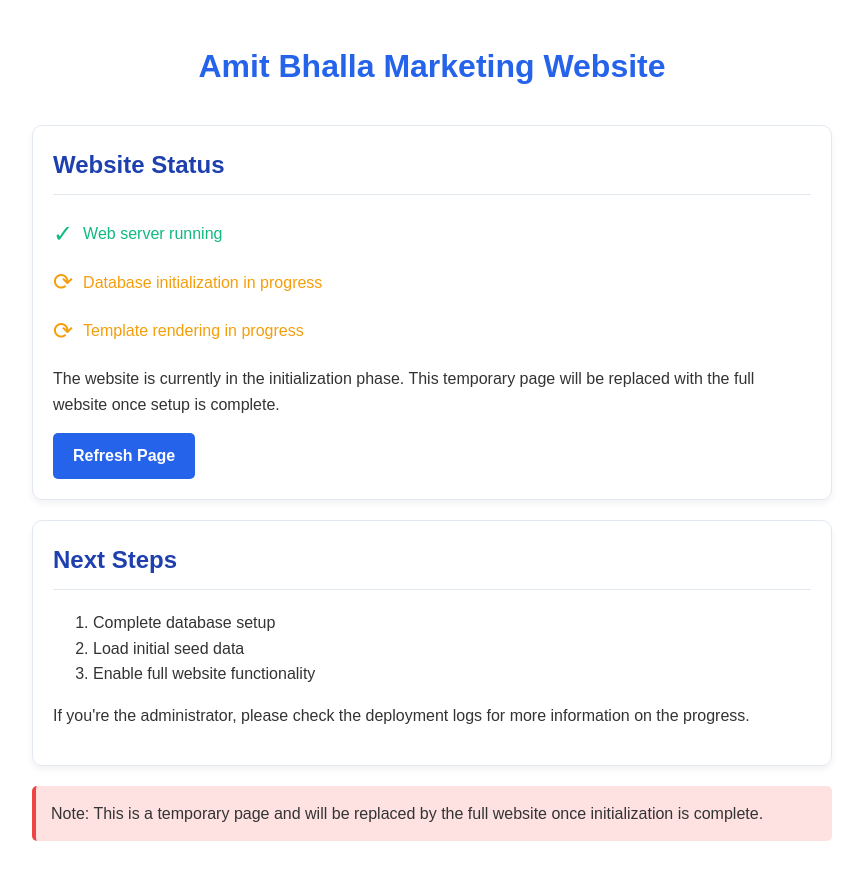
After one commit to amitbhalla/pythonhome, a Django app: page /starter/ in a window 1280 px wide. The commit adds this page. Shown: the whole page, without its empty margins (208-1071 px from the left). Run offline with Django 5.2, Linux system fonts and the light colour scheme.

Commit message:
Add emergency simplified files to fix deployment

```diff
--- a/amit_bhalla/urls.py
+++ b/amit_bhalla/urls.py
@@ -1,27 +1,22 @@
 """
 URL configuration for amit_bhalla project.
-
-The `urlpatterns` list routes URLs to views. For more information please see:
-    https://docs.djangoproject.com/en/5.1/topics/http/urls/
-Examples:
-Function views
-    1. Add an import:  from my_app import views
-    2. Add a URL to urlpatterns:  path('', views.home, name='home')
-Class-based views
-    1. Add an import:  from other_app.views import Home
-    2. Add a URL to urlpatterns:  path('', Home.as_view(), name='home')
-Including another URLconf
-    1. Import the include() function: from django.urls import include, path
-    2. Add a URL to urlpatterns:  path('blog/', include('blog.urls'))
+Simplified for direct rendering.
 """
-
 from django.contrib import admin
 from django.urls import path, include
 from django.conf import settings
 from django.conf.urls.static import static
+from django.views.generic import TemplateView
 
+# This is an emergency URL configuration that doesn't rely on complex views
 urlpatterns = [
     path("admin/", admin.site.urls),
+
+    # Direct fallback views for testing
+    path("starter/", TemplateView.as_view(template_name='starter.html'), name='starter'),
+    path("fallback/", TemplateView.as_view(template_name='fallback.html'), name='fallback'),
+
+    # Include the core URLs if they work
     path("", include("core.urls")),
 ]
 
--- a/core/urls.py
+++ b/core/urls.py
@@ -1,31 +1,9 @@
 from django.urls import path
 from django.views.generic import TemplateView
-from . import views
-from . import views_debug
-
-# Import the updated HomeView with error handling
-try:
-    from .views_updated import HomeView
-except ImportError:
-    # Fallback if import fails
-    HomeView = TemplateView.as_view(template_name='fallback.html')
 
 app_name = 'core'
 
 urlpatterns = [
-    path('', HomeView.as_view(), name='home'),
-    path('services/', views.ServiceListView.as_view(), name='service_list'),
-    path('services/<slug:slug>/', views.ServiceDetailView.as_view(), name='service_detail'),
-    path('resources/', views.ResourceListView.as_view(), name='resource_list'),
-    path('resources/<slug:slug>/', views.ResourceDetailView.as_view(), name='resource_detail'),
-    path('blog/', views.BlogListView.as_view(), name='blog_list'),
-    path('blog/<slug:slug>/', views.BlogDetailView.as_view(), name='blog_detail'),
-    path('case-studies/', views.CaseStudyListView.as_view(), name='case_study_list'),
-    path('case-studies/<slug:slug>/', views.CaseStudyDetailView.as_view(), name='case_study_detail'),
-
-    # Debug URL - only works when DEBUG=True
-    path('debug/', views_debug.debug_info, name='debug_info'),
-
-    # Fallback path for when everything else fails
-    path('fallback/', TemplateView.as_view(template_name='fallback.html'), name='fallback'),
+    # Use direct template view to avoid any database access
+    path('', TemplateView.as_view(template_name='starter.html'), name='home'),
 ]
--- /dev/null
+++ b/templates/starter.html
@@ -0,0 +1,129 @@
+<!DOCTYPE html>
+<html lang="en">
+<head>
+    <meta charset="UTF-8">
+    <meta name="viewport" content="width=device-width, initial-scale=1.0">
+    <title>Amit Bhalla | Marketing Architect | Getting Started</title>
+    <style>
+        body {
+            font-family: 'Arial', sans-serif;
+            line-height: 1.6;
+            color: #333;
+            max-width: 800px;
+            margin: 0 auto;
+            padding: 20px;
+        }
+
+        h1 {
+            color: #2563eb;
+            margin-bottom: 1em;
+            text-align: center;
+        }
+
+        .card {
+            border: 1px solid #e2e8f0;
+            border-radius: 10px;
+            padding: 20px;
+            margin-bottom: 20px;
+            box-shadow: 0 4px 6px rgba(0,0,0,0.05);
+        }
+
+        .card h2 {
+            color: #1e40af;
+            margin-top: 0;
+            border-bottom: 1px solid #e2e8f0;
+            padding-bottom: 10px;
+        }
+
+        .status {
+            display: flex;
+            align-items: center;
+            margin-bottom: 10px;
+        }
+
+        .status.success {
+            color: #10b981;
+        }
+
+        .status.error {
+            color: #ef4444;
+        }
+
+        .status.pending {
+            color: #f59e0b;
+        }
+
+        .status-icon {
+            margin-right: 10px;
+            font-size: 24px;
+        }
+
+        .btn {
+            display: inline-block;
+            background: #2563eb;
+            color: white;
+            padding: 10px 20px;
+            border-radius: 5px;
+            text-decoration: none;
+            font-weight: bold;
+        }
+
+        .btn:hover {
+            background: #1d4ed8;
+        }
+
+        .alert {
+            background-color: #fee2e2;
+            border-left: 4px solid #ef4444;
+            padding: 15px;
+            margin-bottom: 20px;
+            border-radius: 5px;
+        }
+
+        pre {
+            background-color: #f8fafc;
+            padding: 15px;
+            border-radius: 5px;
+            overflow-x: auto;
+            border: 1px solid #e2e8f0;
+        }
+    </style>
+</head>
+<body>
+    <h1>Amit Bhalla Marketing Website</h1>
+
+    <div class="card">
+        <h2>Website Status</h2>
+        <div class="status success">
+            <span class="status-icon">✓</span>
+            <span>Web server running</span>
+        </div>
+        <div class="status pending">
+            <span class="status-icon">⟳</span>
+            <span>Database initialization in progress</span>
+        </div>
+        <div class="status pending">
+            <span class="status-icon">⟳</span>
+            <span>Template rendering in progress</span>
+        </div>
+
+        <p>The website is currently in the initialization phase. This temporary page will be replaced with the full website once setup is complete.</p>
+
+        <a href="/" class="btn">Refresh Page</a>
+    </div>
+
+    <div class="card">
+        <h2>Next Steps</h2>
+        <ol>
+            <li>Complete database setup</li>
+            <li>Load initial seed data</li>
+            <li>Enable full website functionality</li>
+        </ol>
+        <p>If you're the administrator, please check the deployment logs for more information on the progress.</p>
+    </div>
+
+    <div class="alert">
+        Note: This is a temporary page and will be replaced by the full website once initialization is complete.
+    </div>
+</body>
+</html>
```
Also changed, not shown: core/views.py (+49 -50 lines), init_app.py (added, +105 -0 lines), minimal_settings.py (added, +94 -0 lines), templates/fallback.html (+1 -7 lines), test_db.py (added, +62 -0 lines), 1 other file.
